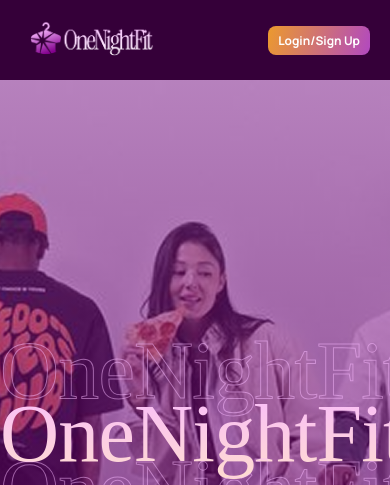
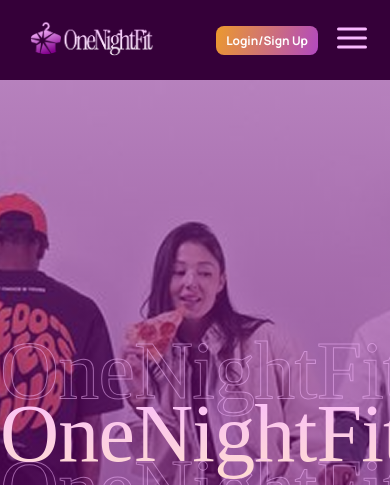
Before and after one commit to OneNightFit/OneNightFit, a Django app: page / in a window 390 px wide; the page is wider, and only the part inside the window is pictured. Shown: the top 485 px of that part. Run offline with Django 5.2, Linux system fonts and the light colour scheme; some web fonts are replaced.

Commit message:
style: fix nav menu not shown in mobile view

```diff
--- a/static/css/style.css
+++ b/static/css/style.css
@@ -190,8 +190,10 @@ h6 {
     color: var(--primary_500);
 }
 
-.mobile-only {
-    display: none !important;
+@media (min-width: 768px) {
+    .mobile-only {
+        display: none !important;
+    }
 }
 
 /* NAVIGATION BAR =================================================================================== */
```
